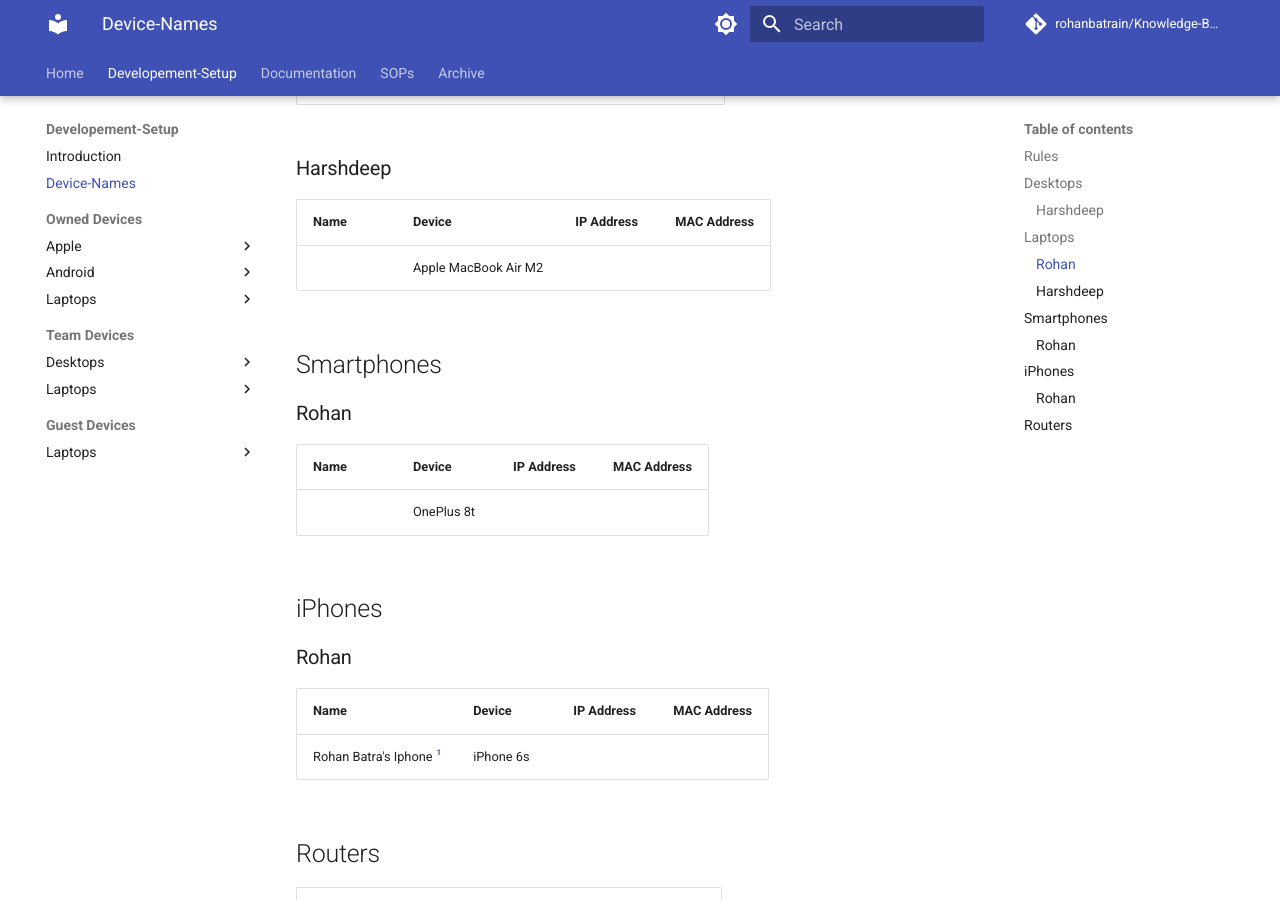
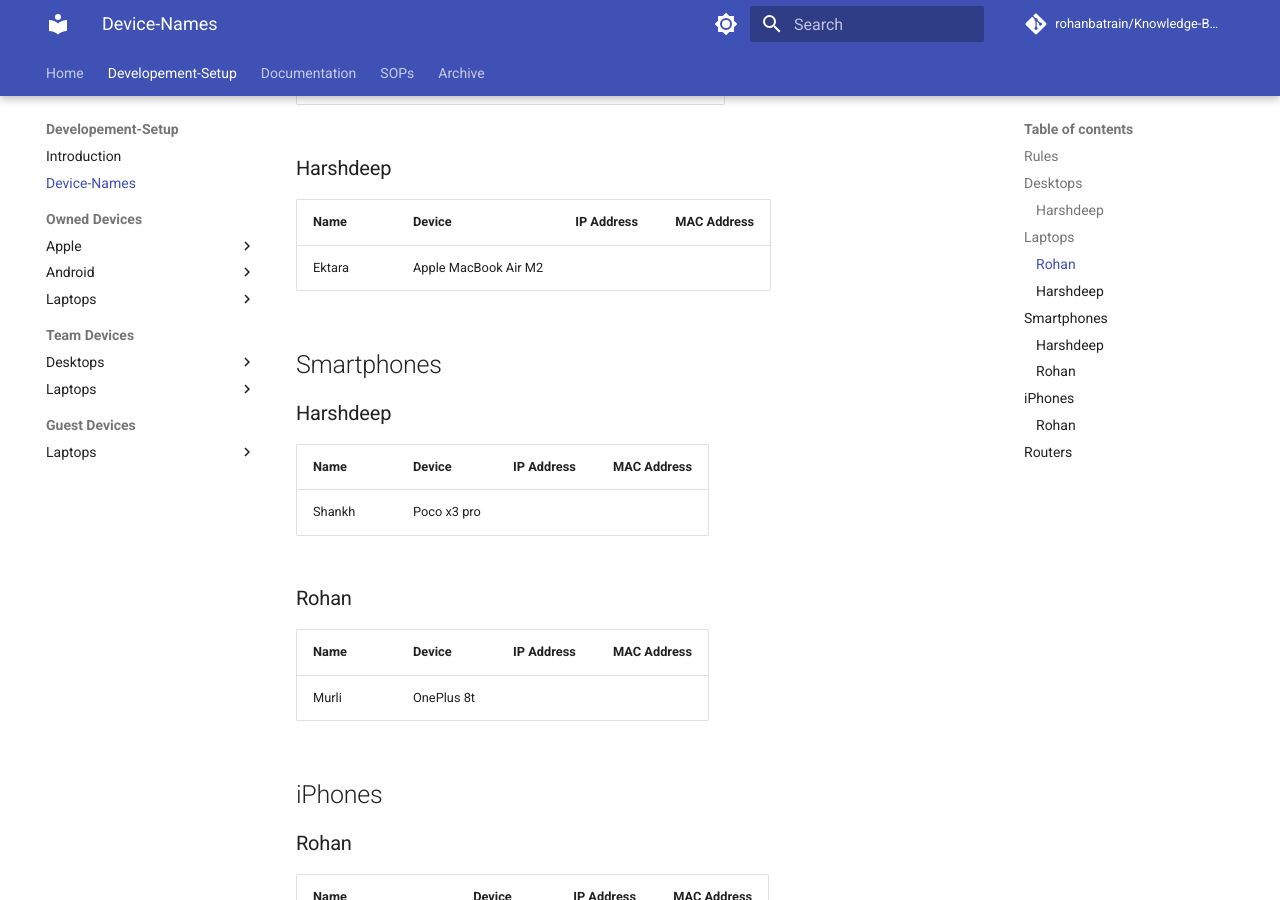
Before and after one commit to rohanbatrain/knowledge-base, an MkDocs documentation site: the page built from docs/Developement-Setup/Naming.md, in a window 1280 px wide and 900 px high, scrolled down 821 px. Built offline with MkDocs 1.6.1 and Material for MkDocs 9.7.7, drawn with Linux system fonts in a browser that asks for light colours; nearby versions of some CDN libraries; library files that are not in the unit come from our copies; comment, search, counter and statistics services are not loaded.

Commit message:
Update Naming.md

```diff
--- a/docs/Developement-Setup/Naming.md
+++ b/docs/Developement-Setup/Naming.md
@@ -34,15 +34,22 @@ For router we are using names which power all these instruments like dhun, dhwan
 
 | Name  | Device                   | IP Address    | MAC Address       |
 |-------|--------------------------|---------------|-------------------|
-|       | Apple MacBook Air M2     |               |                   |
+|    Ektara   | Apple MacBook Air M2     |               |                   |
 
 ## Smartphones
+
+### Harshdeep
+
+| Name  | Device                   | IP Address    | MAC Address       |
+|-------|--------------------------|---------------|-------------------|
+|    Shankh   | Poco x3 pro    |               |                   |
+
 
 ### Rohan
 
 | Name  | Device      | IP Address    | MAC Address       |
 |-------|-------------|---------------|-------------------|
-|       | OnePlus 8t  |               |                   |
+|   Murli    | OnePlus 8t  |               |                   |
 
 ## iPhones
 
@@ -57,10 +64,14 @@ For router we are using names which power all these instruments like dhun, dhwan
 | Name            | Device          | IP Address    | MAC Address       |
 |-----------------|-----------------|---------------|-------------------|
 |       Dhun          | Airtel-Extreme       |               |                   |
-|        Dhvani           | Pfsense         |               |                   |
+|       Dhvani        | Pfsense              |               |                   |
 
 
 # Virtual Machine Naming Convention
 
 
+
+
+
+
 [^1]: Iphone doesn't have a generic device name, as usual apple decided that we need to name i-devices based on usernames.As usual apple things, due to these very reasons we are just keeping apple ecosystem as minimally integrated as possible.
```
